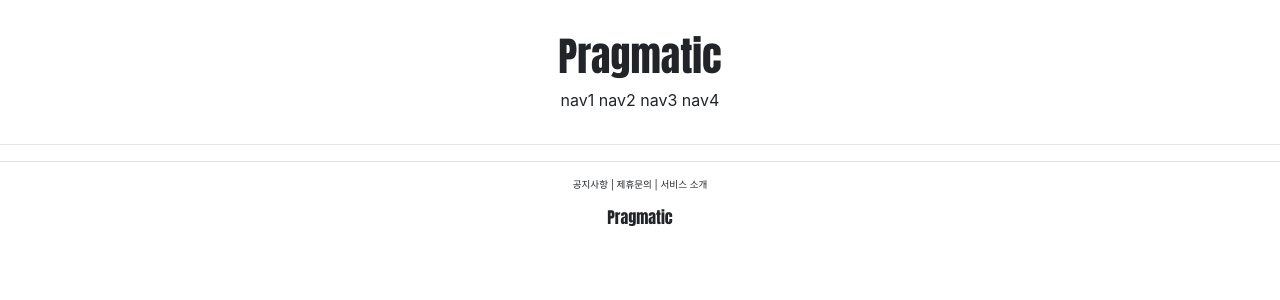
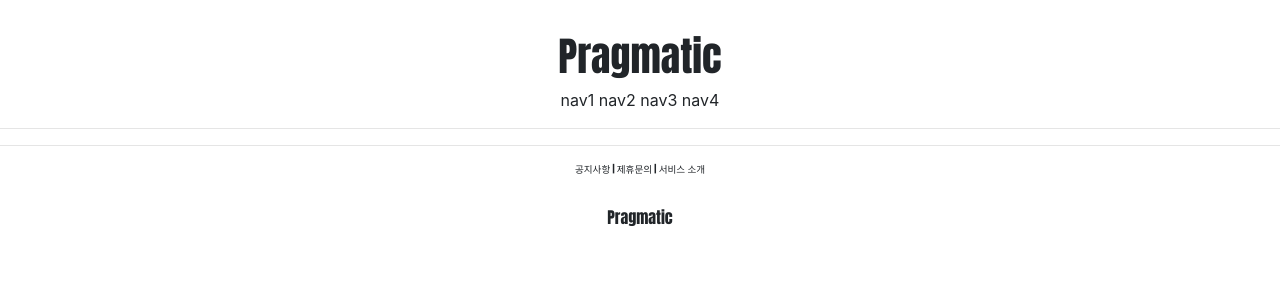
Before and after one commit to YongseungKim/pragmatic, a Django app: template templates/base.html in a window 1280 px wide. Shown: the top 300 px of the page. Run offline with Django 3.2, Linux system fonts and the light colour scheme; the template is opened without the code that fills it, so the values that code supplies are empty; parts of the project's set-up code (start-up, migrations or seed data) failed here and were passed over; some libraries are stand-ins or nearby versions.

Commit message:
django course 11

```diff
--- a/static/base.css
+++ b/static/base.css
@@ -1,3 +1,11 @@
-.pragmatic_footer_logo{
+.pragmatic_title{
     font-family: 'Anton', sans-serif;
 }
+
+.pragmatic_footer_button{
+    text-align:center; font-size: .6em;
+}
+
+.pragmatic_logo{
+    text-align:center; margin-top: 2rem;
+}
--- a/templates/footer.html
+++ b/templates/footer.html
@@ -1,12 +1,12 @@
-<div style="text-align:center">
-    <div style="font-size: .6em;">
+<div class="pragmatic_title">
+    <div class=" pragmatic_footer_button">
             <span>공지사항</span> |
             <span>제휴문의</span> |
             <span>서비스 소개</span>
 
     </div>
     <div style="margin-top: 1rem;">
-        <h6 class="pragmatic_footer_logo">Pragmatic</h6>
+        <h6 class="pragmatic_logo">Pragmatic</h6>
 <!--        <h6>Pragmatic</h6>-->
 
     </div>
--- a/templates/header.html
+++ b/templates/header.html
@@ -1,6 +1,6 @@
-    <div style="text-align:center; margin: 2rem 0;">
+    <div class="pragmatic_logo">
         <div>
-            <h1 style="font-family: 'Anton', sans-serif;">Pragmatic</h1>
+            <h1 class="pragmatic_title">Pragmatic</h1>
         </div>
         <div>
             <span>nav1</span>
```
